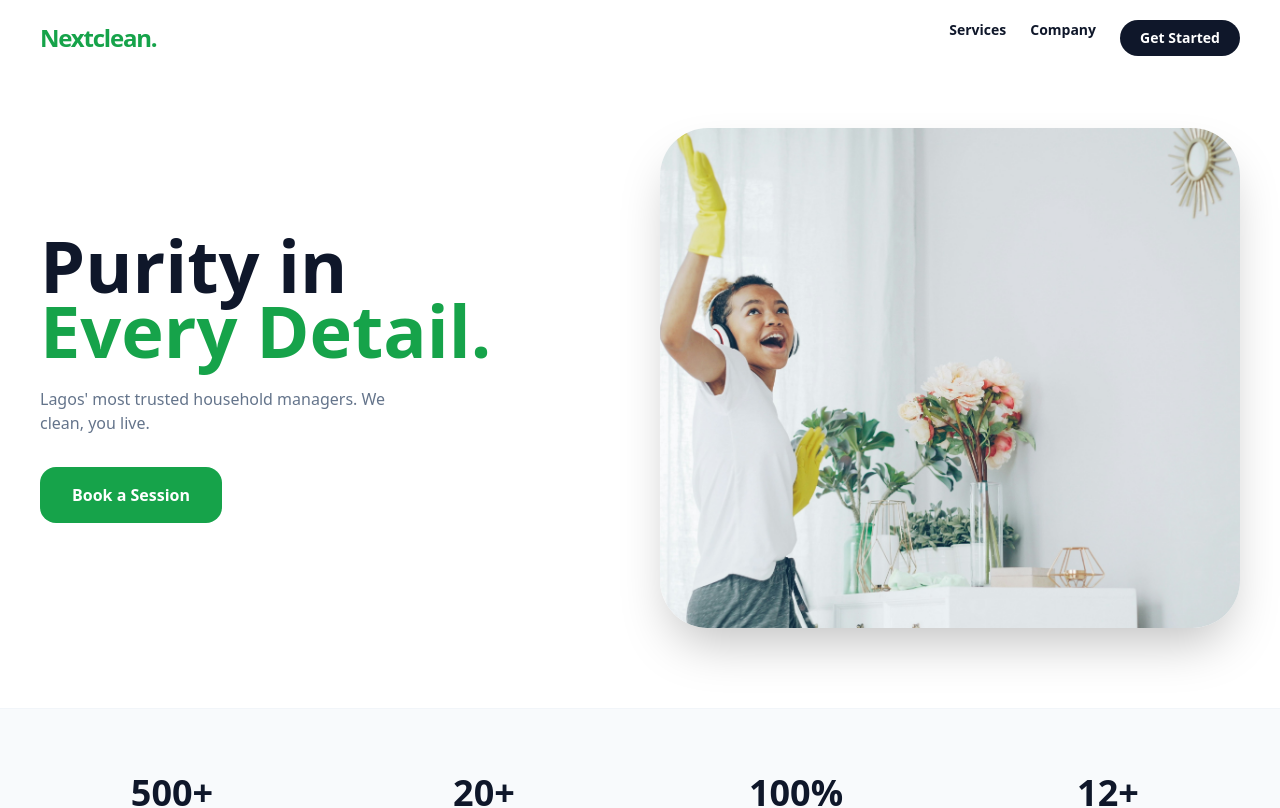
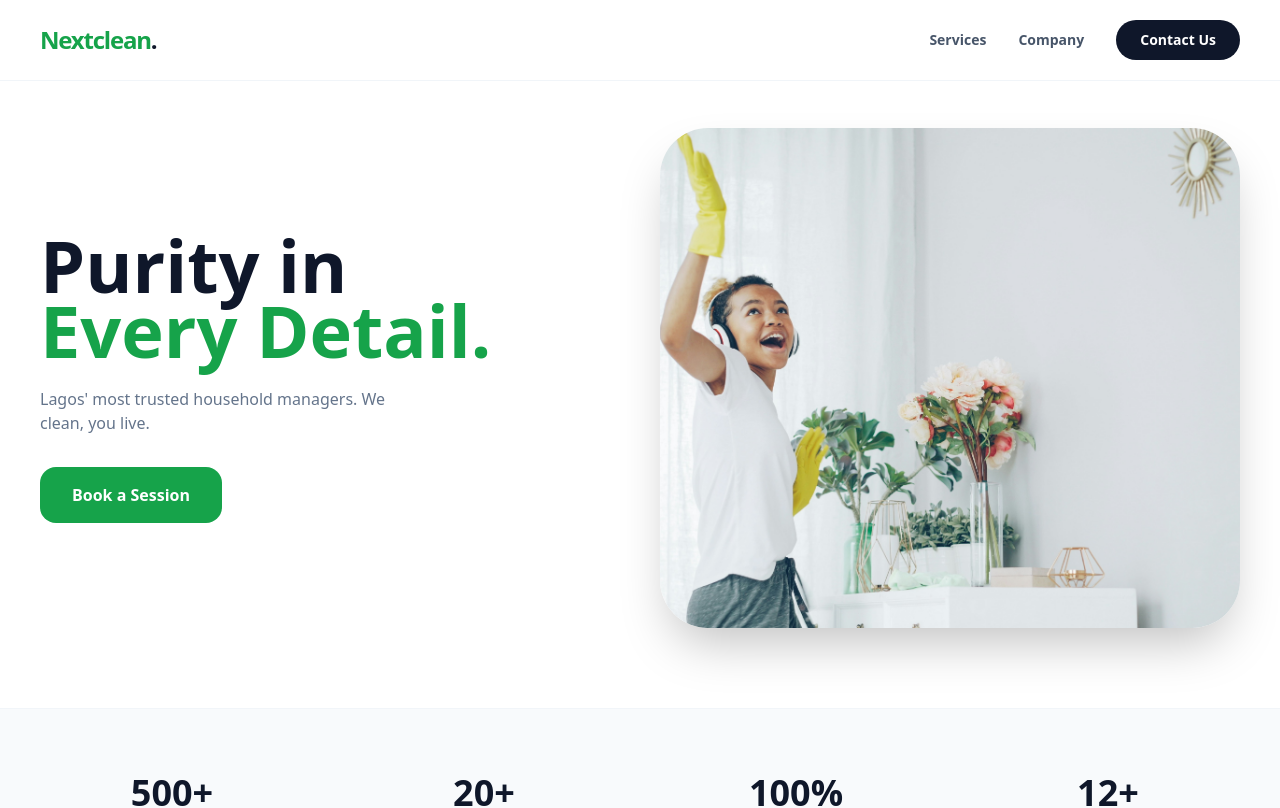
Before and after one commit to realtee01/Nextclean, a React (Vite) app: page / in a window 1280 px wide. Shown: the top 808 px of the page. Built offline with nearby package versions, Linux system fonts and the light colour scheme.

Commit message:
Update Header.jsx

```diff
--- a/src/components/Header.jsx
+++ b/src/components/Header.jsx
@@ -1,18 +1,34 @@
 import React from 'react';
 import { motion } from 'framer-motion';
 
-const Header = () => {
+const Header = ({ onContactClick }) => {
   return (
     <motion.nav
       initial={{ y: -50, opacity: 0 }}
       animate={{ y: 0, opacity: 1 }}
-      className="fixed top-0 w-full z-50 bg-white/80 backdrop-blur-md px-10 py-5 flex justify-between items-center"
+      className="fixed top-0 w-full z-50 bg-white/80 backdrop-blur-md px-10 py-5 flex justify-between items-center border-b border-slate-100"
     >
-      <h1 className="text-2xl font-black text-brand tracking-tighter">Nextclean.</h1>
-      <div className="flex gap-6 text-sm font-semibold">
-        <a href="#">Services</a>
-        <a href="#">Company</a>
-        <button className="bg-slate-900 text-white px-5 py-2 rounded-full">Get Started</button>
+      <h1 className="text-2xl font-black text-green-600 tracking-tighter">Nextclean<span className="text-slate-900">.</span></h1>
+      <div className="flex gap-8 text-sm font-semibold text-slate-600 items-center">
+        {/* Function: Smooth Scroll to Services Section */}
+        <button
+          onClick={() => document.getElementById('services').scrollIntoView({ behavior: 'smooth' })}
+          className="hover:text-green-600 transition-colors"
+        >
+          Services
+        </button>
+
+        <a href="#" className="hover:text-green-600 transition-colors">Company</a>
+
+        {/* Function: Open Modal on Click */}
+        <motion.button
+          onClick={onContactClick}
+          whileHover={{ scale: 1.05 }}
+          whileTap={{ scale: 0.95 }}
+          className="bg-slate-900 text-white px-6 py-2.5 rounded-full"
+        >
+          Contact Us
+        </motion.button>
       </div>
     </motion.nav>
   );
```
